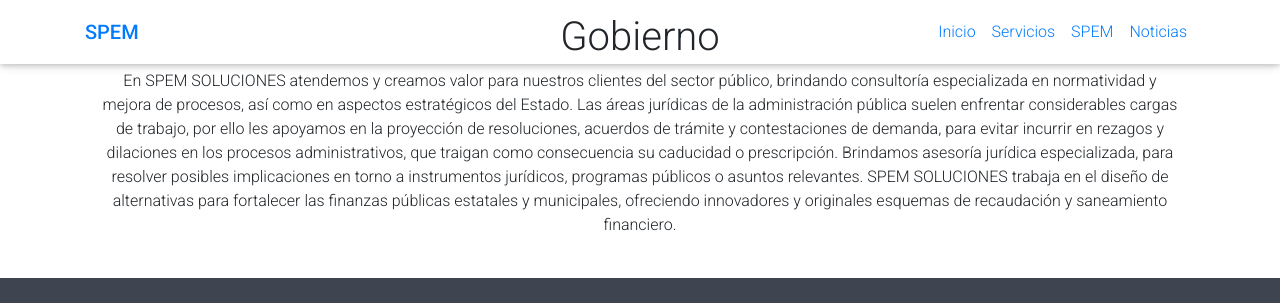
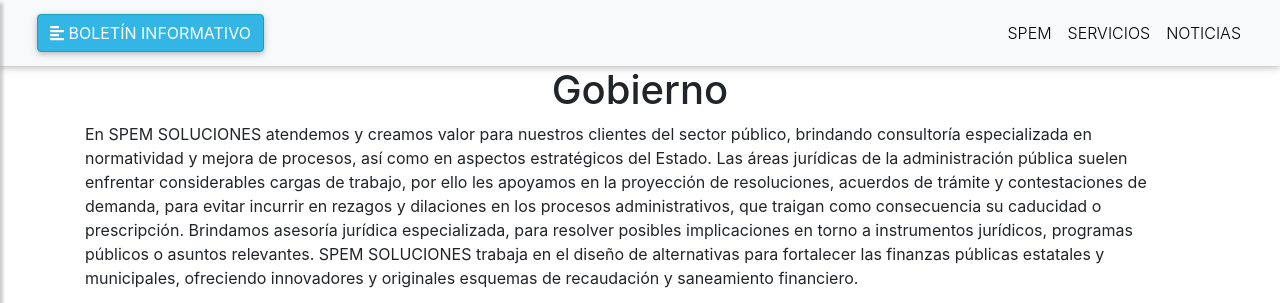
Before and after one commit to DanielD0/SPEMMDB, a PHP site: page /Gobierno.html in a window 1280 px wide. Shown: the top 303 px of the page. Run offline with PHP 8.4, Linux system fonts and the light colour scheme; some libraries are stand-ins or nearby versions.

Commit message:
Cambios style, stylepersonas y gobierno

```diff
--- a/Gobierno.html
+++ b/Gobierno.html
@@ -1,5 +1,6 @@
 <!DOCTYPE html>
 <html lang="en">
+
 <head>
     <meta charset="UTF-8">
     <meta name="viewport" content="width=device-width, initial-scale=1, shrink-to-fit=no">
@@ -15,93 +16,159 @@
     <link rel="stylesheet" href="css/bootstrap.min.css">
     <!-- Material Design Bootstrap -->
     <link rel="stylesheet" href="css/mdb.min.css">
+    <!-- Bootstrap CSS CDN -->
+    <link rel="stylesheet" href="https://stackpath.bootstrapcdn.com/bootstrap/4.1.0/css/bootstrap.min.css" integrity="sha384-9gVQ4dYFwwWSjIDZnLEWnxCjeSWFphJiwGPXr1jddIhOegiu1FwO5qRGvFXOdJZ4" crossorigin="anonymous">
+    <!-- Scrollbar Custom CSS -->
+    <link rel="stylesheet" href="https://cdnjs.cloudflare.com/ajax/libs/malihu-custom-scrollbar-plugin/3.1.5/jquery.mCustomScrollbar.min.css">
     <!-- Your custom styles (optional) -->
     <link rel="stylesheet" href="css/style.css">
     <link rel="stylesheet" href="css/style_personas.css">
+
+
+
 </head>
+
 <body>
+    <div class="wrapper">
+        <!-- Sidebar  -->
+        <nav id="sidebar">
+            <div id="dismiss">
+                <i class="fas fa-arrow-left"></i>
+            </div>
 
-  <!-- Start your project here-->
- <!-- Navbar -->
- <nav class="navbar fixed-top navbar-expand-lg navbar-dark-blue scrolling-navbar">
-  <div class="container">
+            <div class="sidebar-header">
+                <h3>Boletin Informativo</h3>
+            </div>
 
-    <!-- Brand -->
-    <a class="navbar-brand" href="index.html" target="_blank">
-      <strong>SPEM</strong>
-    </a>
+            <ul class="list-unstyled components">
+                <p>Noticias</p>
+                <li class="active">
+                    <a href="#" data-toggle="collapse" aria-expanded="false">Nota informativa -
+                        Nueva ley para el Estado de Puebla</a>
+                </li>
+                <li>
 
-    <!-- Collapse -->
-    <button class="navbar-toggler" type="button" data-toggle="collapse" data-target="#navbarSupportedContent" aria-controls="navbarSupportedContent"
-      aria-expanded="false" aria-label="Toggle navigation">
-      <span class="navbar-toggler-icon"></span>
-    </button>
+                    <a href="#" data-toggle="collapse" aria-expanded="false">Boletín informativo 29-Abril-2020 </a>
 
-    <!-- Links -->
-    <div class="collapse navbar-collapse" id="navbarSupportedContent">
-
-      <!-- Left -->
-      <ul class="navbar-nav ml-auto">
-        <li class="nav-item active">
-          <a class="nav-link" href="#">Inicio
-            <span class="sr-only">(current)</span>
-          </a>
                 </li>
-        <li class="nav-item">
-          <a class="nav-link" href="#servicios" target="_blank">Servicios</a>
+                <li>
+                    <a href="#">Boletín informativo Abril-2020</a>
                 </li>
-        <li class="nav-item">
-          <a class="nav-link" href="#somos" target="_blank">SPEM</a>
+                <li>
+                    <a href="#">Compendio de acciones, planes y medidas emitidas
+                        por organismo públicos para combatir el COVID-19</a>
                 </li>
-        <li class="nav-item">
-          <a class="nav-link" href="" target="_blank">Noticias</a>
+                <li>
+                    <a href="#">Acciones extraordinarias para atender la emergencia sanitaria generada por el COVID-19</a>
+                </li>
+                <li>
+                    <a href="#">Acciones extraordinarias asumidas por el gobierno Federal para el COVID-19</a>
+                </li>
+                <li>
+                    <a href="#">09 DE MARZO UN DÍA SIN MUJERES</a>
+                </li>
+                <li>
+                    <a href="#">REFORMAS FISCALES 2020</a>
+                </li>
+                <li>
+                    <a href="#">SIMULACÓN DE CFDIS_V2</a>
+                </li>
+                <li>
+                    <a href="#">Aspectos Relevantes de paquetes Economico 2020</a>
+                </li>
+                <li>
+                    <a href="#">Circular Beneficios CDMX</a>
+                </li>
+                <li>
+                    <a href="#">Cumbre "Mi lucha es rosa"</a>
+                    <p>22 de mayo 2018</p>
                 </li>
             </ul>
 
-      <!-- Right -->
+            <ul class="list-unstyled CTAs">
+                <li>
+                    <a href="" class="">Nuestro registro en DUNS 816636666</a>
+                </li>
 
+            </ul>
+        </nav>
+
+        <!-- Page Content  -->
+        <div id="">
+
+            <nav class="navbar navbar-expand-lg navbar-light bg-light">
+                <div class="container-fluid">
+
+                  <button type="button" id="sidebarCollapse" class="btn btn-info">
+                    <i class="fas fa-align-left"></i>
+                    <span>Boletín Informativo</span>
+                </button>
+                    <button class="btn btn-dark d-inline-block d-lg-none ml-auto" type="button" data-toggle="collapse" data-target="#navbarSupportedContent" aria-controls="navbarSupportedContent" aria-expanded="false" aria-label="Toggle navigation">
+                    <i class="fas fa-align-justify"></i>
+                   </button>
+
+                    <div class="collapse navbar-collapse" id="navbarSupportedContent">
+                        <ul class="nav navbar-nav ml-auto">
+                            <li class="nav-item">
+                                <a class="nav-link" href="#">SPEM</a>
+                            </li>
+                            <li class="nav-item">
+                                <a class="nav-link" href="#">SERVICIOS</a>
+                            </li>
+                            <li class="nav-item">
+                                <a class="nav-link" href="#">NOTICIAS</a>
+                            </li>
+                        </ul>
+                    </div>
+                </div>
+            </nav>
           </div>
 
-  </div>
-</nav>
-<!-- Navbar -->
 
-<div class="container" id="Contenedorprincipal">
-<div class="container-fluid text-center" id="Contenedor del titulos">
-  <h1>Gobierno</h1>
+
+          <!--Creacion del contenido de body-->
+          <div class="container">
+          <h1 class="text-center">Gobierno</h1>
           <p>En SPEM SOLUCIONES atendemos y creamos valor para nuestros clientes del sector público, brindando consultoría especializada en normatividad y mejora de procesos, así como en aspectos estratégicos del Estado.
           Las áreas jurídicas de la administración pública suelen enfrentar considerables cargas de trabajo, por ello les apoyamos en la proyección de resoluciones, acuerdos de trámite y contestaciones de demanda, para evitar incurrir en rezagos y dilaciones en los procesos administrativos, que traigan como consecuencia su caducidad o prescripción. Brindamos asesoría jurídica especializada, para resolver posibles implicaciones en torno a instrumentos jurídicos, programas públicos o asuntos relevantes.
           SPEM SOLUCIONES trabaja en el diseño de alternativas para fortalecer las finanzas públicas estatales y municipales, ofreciendo innovadores y originales esquemas de recaudación y saneamiento financiero.</p>
           </div>
-<div class="container-fluid" id="Contener principal del blog">
           <div class="container">
-    <div class="row row-cols-2">
-      <div class="col view overlay zoom">
+            <div class="row">
+              <div class="col-md-6 zoom">
                 <img src="img/IMAGENES/Gobierno/agent-agreement-boss-brainstorming-business-businessman-1436889-pxhere.com.jpg" class="img-fluid" alt="">
               </div>
-      <div class="col view overlay zoom cblue">
+              <div class="col-md-6 zoom cblue">
                 <h3 class="text-justify">Nos encargamos de la defensa y seguimientos de juicios de nulidad y amparo. Proyectamos acuerdos de tramite,medios de defensa y resoluciones</h3>
               </div>
-      <div class="col view overlay zoom cwithe">
+              <div class="w-100"></div>
+              <div class="col-md-6 zoom cwithe">
                 <h3 class="text-justify">Somos expertos en elaborar Libros Blancos,que son un instrumento de transparencia y redencion de cuentas del gobierno para la sociedad</h3>
               </div>
-      <div class="col view overlay zoom">
+              <div class="col-md-6 zoom">
                 <img src="img/IMAGENES/Gobierno/hammer-product-rule-justice-copper-horizontal-719586-pxhere.com.jpg" class="img-fluid" alt="">
               </div>
-      <div class="col view overlay zoom cblue">
+              <div class="col-md-6 zoom cblue">
                 <h3 class="text-justify">Contamos con un equipo de especialistas para la integración de expedientes del patrimonio inmobiliario</h3>
               </div>
-      <div class="col view overlay zoom cwhite">
+              <div class="col-md-6 zoom cwhite">
                 <h3 class="text-justify">Asesoramos para obtener y aplicar el Subsidio para el fortalecimiento de la Seguridad Pública Municipal (FORTASEG)</h3>
               </div>
             </div>
           </div>
-</div>
-</div>
-<br>
+
+        </br>
+      </br>
 
 
-<!--Footer Section-->
+
+
+
+
+
+
+
+
             <section id="footer">
                 <footer class="page-footer font-small stylish-color-dark pt-4">
 
@@ -192,10 +259,52 @@
                         <li class="list-inline-item">
                             <h5 class="mb-1">Contactanos!!!</h5>
                         </li>
-      <li class="list-inline-item">
-        <a href="#!" class="btn btn-danger btn-rounded">Pulsa aqui!</a>
-      </li>
                     </ul>
+                    <div class="modal fade" id="modalContactForm" tabindex="-1" role="dialog" aria-labelledby="myModalLabel" aria-hidden="true">
+                        <div class="modal-dialog" role="document">
+                            <div class="modal-content">
+                                <div class="modal-header text-center">
+                                    <h4 class="modal-title font-weight-bolder">Llena los siguientes datos y pronto nos pondremos en contacto contigo</h4>
+                                    <button type="button" class="close" data-dismiss="modal" aria-label="Close">
+                                    <span aria-hidden="true">&times;</span>
+                                  </button>
+                                </div>
+                                <div class="modal-body mx-3">
+                                    <div class="md-form mb-5">
+                                        <i class="fas fa-user prefix grey-text"></i>
+                                        <input type="text" id="nombre" class="form-control validate">
+                                        <label data-error="wrong" data-success="right" for="form34">Nombre</label>
+                                    </div>
+
+                                    <div class="md-form mb-5">
+                                        <i class="fas fa-envelope prefix grey-text"></i>
+                                        <input type="email" id="email" class="form-control validate">
+                                        <label data-error="wrong" data-success="right" for="form29">Email</label>
+                                    </div>
+
+                                    <div class="md-form mb-5">
+                                        <i class="fas fa-tag prefix grey-text"></i>
+                                        <input type="text" id="asunto" class="form-control validate">
+                                        <label data-error="wrong" data-success="right" for="form32">Asunto</label>
+                                    </div>
+
+                                    <div class="md-form">
+                                        <i class="fas fa-pencil prefix grey-text"></i>
+                                        <textarea type="text" id="mensaje" class="md-textarea form-control" rows="4"></textarea>
+                                        <label data-error="wrong" data-success="right" for="form8">Tu Mensaje</label>
+                                    </div>
+
+                                </div>
+                                <div class="modal-footer d-flex justify-content-center">
+                                    <button class="btn blue-gradient" id="submit">Enviar <i class="fas fa-paper-plane-o ml-1"></i></button>
+                                </div>
+                            </div>
+                        </div>
+                    </div>
+
+                    <div class="text-center">
+                        <a href="" class="btn aqua-gradient btn-rounded mb-4" data-toggle="modal" data-target="#modalContactForm">Pulsa Aqui</a>
+                    </div>
                     <!-- Call to action -->
 
                     <hr>
@@ -238,19 +347,50 @@
 
                 </footer>
             </section>
-  <!-- End your project here-->
+          </div>
+        </div>
+      </div>
 
-  <!-- jQuery -->
-  <script type="text/javascript" src="js/jquery.min.js"></script>
-  <!-- Bootstrap tooltips -->
-  <script type="text/javascript" src="js/popper.min.js"></script>
-  <!-- Bootstrap core JavaScript -->
-  <script type="text/javascript" src="js/bootstrap.min.js"></script>
-  <!-- MDB core JavaScript -->
-  <script type="text/javascript" src="js/mdb.min.js"></script>
-  <!-- Your custom scripts (optional) -->
+
+
+    </div>
+
+
+    <!-- jQuery CDN - Slim version (=without AJAX) -->
+    <script src="https://code.jquery.com/jquery-3.3.1.slim.min.js" integrity="sha384-q8i/X+965DzO0rT7abK41JStQIAqVgRVzpbzo5smXKp4YfRvH+8abtTE1Pi6jizo" crossorigin="anonymous"></script>
+    <!-- Popper.JS -->
+    <script src="https://cdnjs.cloudflare.com/ajax/libs/popper.js/1.14.0/umd/popper.min.js" integrity="sha384-cs/chFZiN24E4KMATLdqdvsezGxaGsi4hLGOzlXwp5UZB1LY//20VyM2taTB4QvJ" crossorigin="anonymous"></script>
+    <!-- Bootstrap JS -->
+    <script src="https://stackpath.bootstrapcdn.com/bootstrap/4.1.0/js/bootstrap.min.js" integrity="sha384-uefMccjFJAIv6A+rW+L4AHf99KvxDjWSu1z9VI8SKNVmz4sk7buKt/6v9KI65qnm" crossorigin="anonymous"></script>
+    <!-- jQuery Custom Scroller CDN -->
+    <script src="https://cdnjs.cloudflare.com/ajax/libs/malihu-custom-scrollbar-plugin/3.1.5/jquery.mCustomScrollbar.concat.min.js"></script>
+    <!-- Font Awesome JS -->
+    <script defer src="https://use.fontawesome.com/releases/v5.0.13/js/solid.js" integrity="sha384-tzzSw1/Vo+0N5UhStP3bvwWPq+uvzCMfrN1fEFe+xBmv1C/AtVX5K0uZtmcHitFZ" crossorigin="anonymous"></script>
+    <script defer src="https://use.fontawesome.com/releases/v5.0.13/js/fontawesome.js" integrity="sha384-6OIrr52G08NpOFSZdxxz1xdNSndlD4vdcf/q2myIUVO0VsqaGHJsB0RaBE01VTOY" crossorigin="anonymous"></script>
+    <script type="text/javascript">
+        $(document).ready(function() {
+            $("#sidebar").mCustomScrollbar({
+                theme: "minimal"
+            });
+
+            $('#dismiss, .overlay').on('click', function() {
+                $('#sidebar').removeClass('active');
+                $('.overlay').removeClass('active');
+            });
+
+            $('#sidebarCollapse').on('click', function() {
+                $('#sidebar').addClass('active');
+                $('.overlay').addClass('active');
+                $('.collapse.in').toggleClass('in');
+                $('a[aria-expanded=true]').attr('aria-expanded', 'false');
+            });
+        });
+    </script>
     <script>
+        $('.carousel').carousel({
+        interval: 2000
+        })
     </script>
+</body>
 
-</body>
 </html>
--- a/css/style.css
+++ b/css/style.css
@@ -4,7 +4,7 @@
 	.yellow
 */
 
-@import "https://fonts.googleapis.com/css?family=Poppins:300,400,500,600,700";
+@import url(https://fonts.googleapis.com/css?family=Poppins:300,400,500,600,700);
 
 /* ---------------------------------------------------
     SIDEBAR STYLE
--- a/css/style_personas.css
+++ b/css/style_personas.css
@@ -1,14 +1,10 @@
 .cblue{
-height: 100%;
-width: 540px;
 padding: 50px;
 background: #1c2a48;
 color: honeydew;
 }
 .cwithe{
-  height: 100%;
-  width: 540px;
-  padding: 50px;
+  padding: 100px;
   color: #1c2a48;
 
 }
```
Lines whose indentation alone changed are shown as unchanged.
